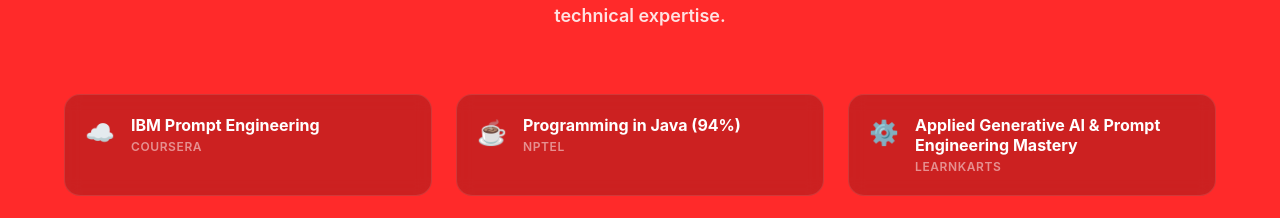
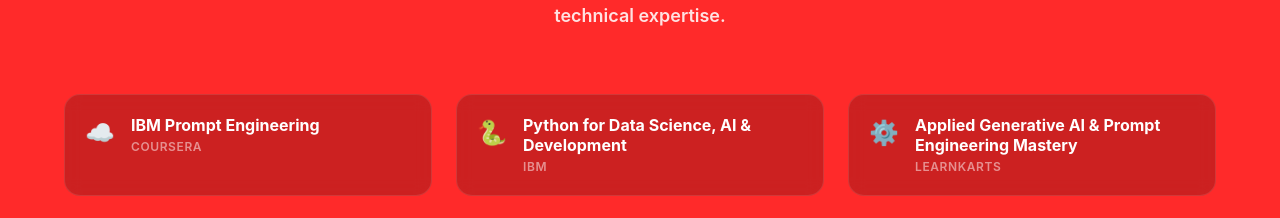
Before and after one commit to rtrashid3120/portfolio, a React (Vite) app: page / in a window 1280 px wide. Shown: the part 9029-9247 px from the top of the page. Built offline with nearby package versions, Linux system fonts and the light colour scheme; no server answers.

Commit message:
Update Java cert to Python Data Science by IBM

```diff
--- a/src/data/portfolioData.js
+++ b/src/data/portfolioData.js
@@ -301,9 +301,10 @@
       url: "/portfolio/Coursera IBM Prompt Engineering.pdf",
     },
     {
-      name: "Programming in Java (94%)",
-      issuer: "NPTEL",
-      icon: "☕",
+      name: "Python for Data Science, AI & Development",
+      issuer: "IBM",
+      icon: "🐍",
+      url: "/portfolio/Coursera 48LV43X60P65-python.pdf",
     },
     {
       name: "Applied Generative AI & Prompt Engineering Mastery",
```
Also changed, not shown: 1 other file (tests, documents, lock files or other folders).
